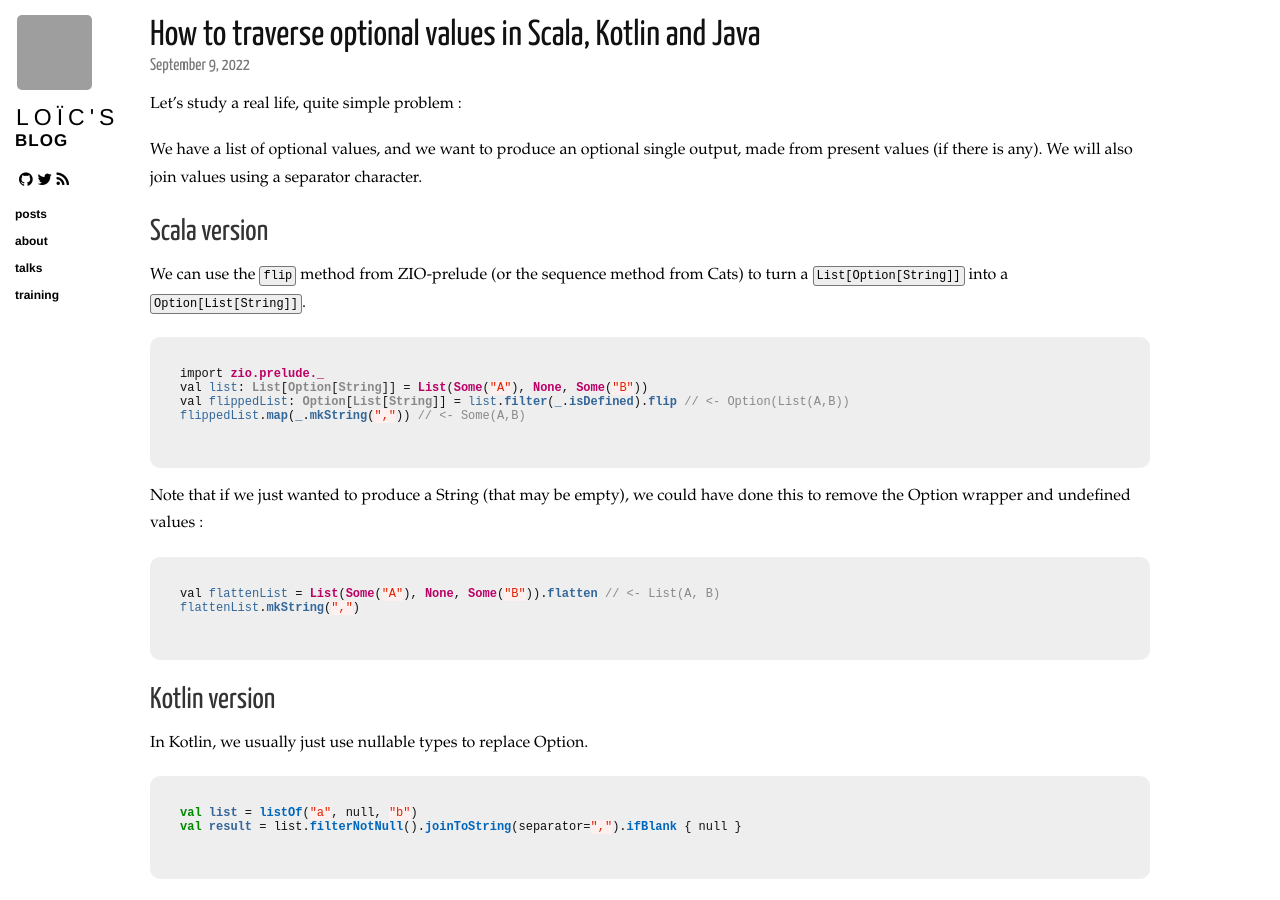
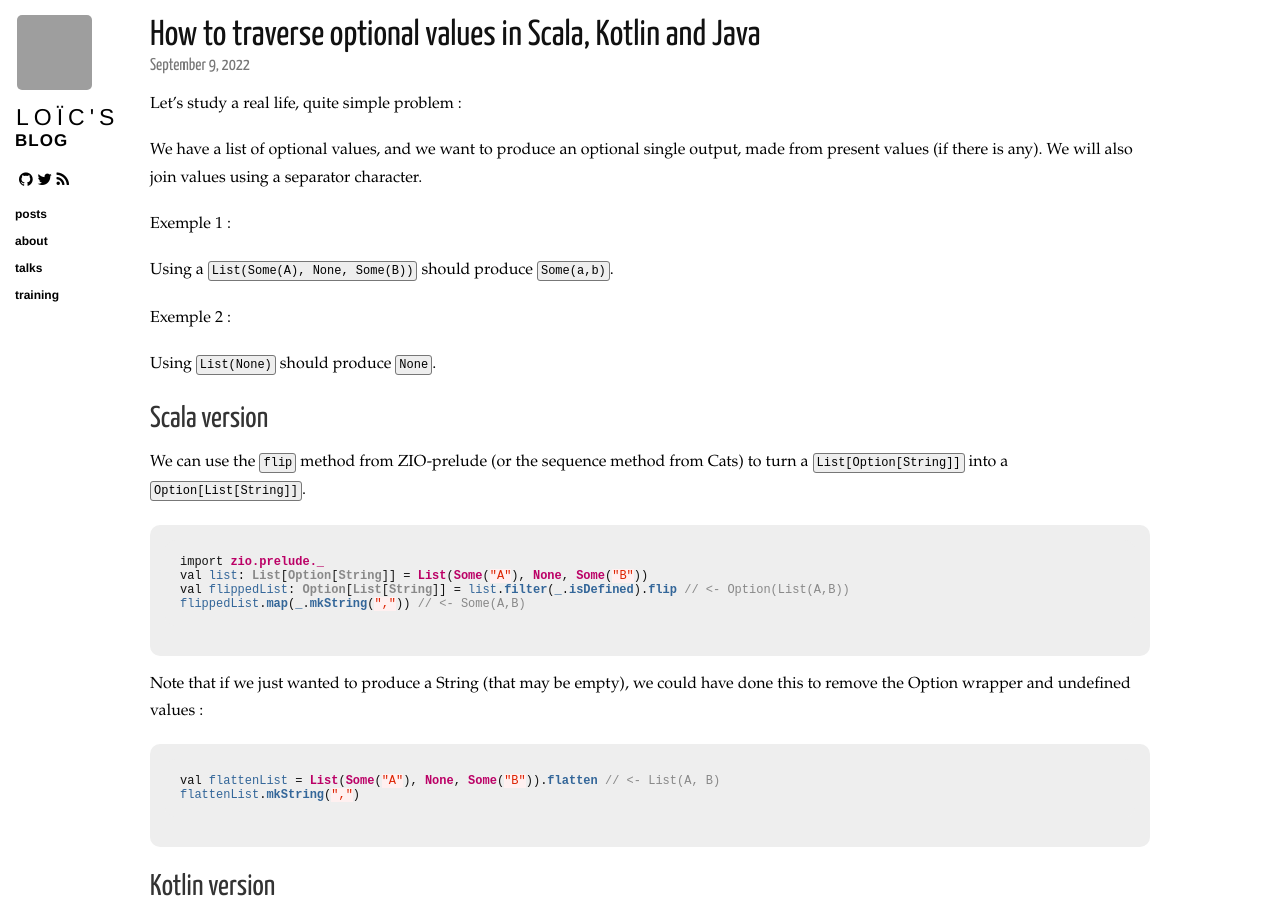
Before and after one commit to loicdescotte/loicdescotte.github.io, a Jekyll site: the page built from _posts/2022-09-09-traverse-optional-values.md, in a window 1280 px wide and 900 px high. Built offline with Jekyll 4.4.1, drawn with Linux system fonts in a browser that asks for light colours; nearby versions of some CDN libraries; comment, search, counter and statistics services are not loaded; grey boxes are pictures that could not be loaded.

Commit message:
Update 2022-09-09-traverse-optional-values.md

```diff
--- a/_posts/2022-09-09-traverse-optional-values.md
+++ b/_posts/2022-09-09-traverse-optional-values.md
@@ -15,6 +15,15 @@ Let's study a real life, quite simple problem :
 
 We have a list of optional values, and we want to produce an optional single output, made from present values (if there is any).
 We will also join values using a separator character.
+
+Exemple 1 :
+
+Using a `List(Some(A), None, Some(B))` should produce `Some(a,b)`.
+
+Exemple 2 :
+
+Using `List(None)` should produce `None`.
+
 
 ## Scala version
 
```
